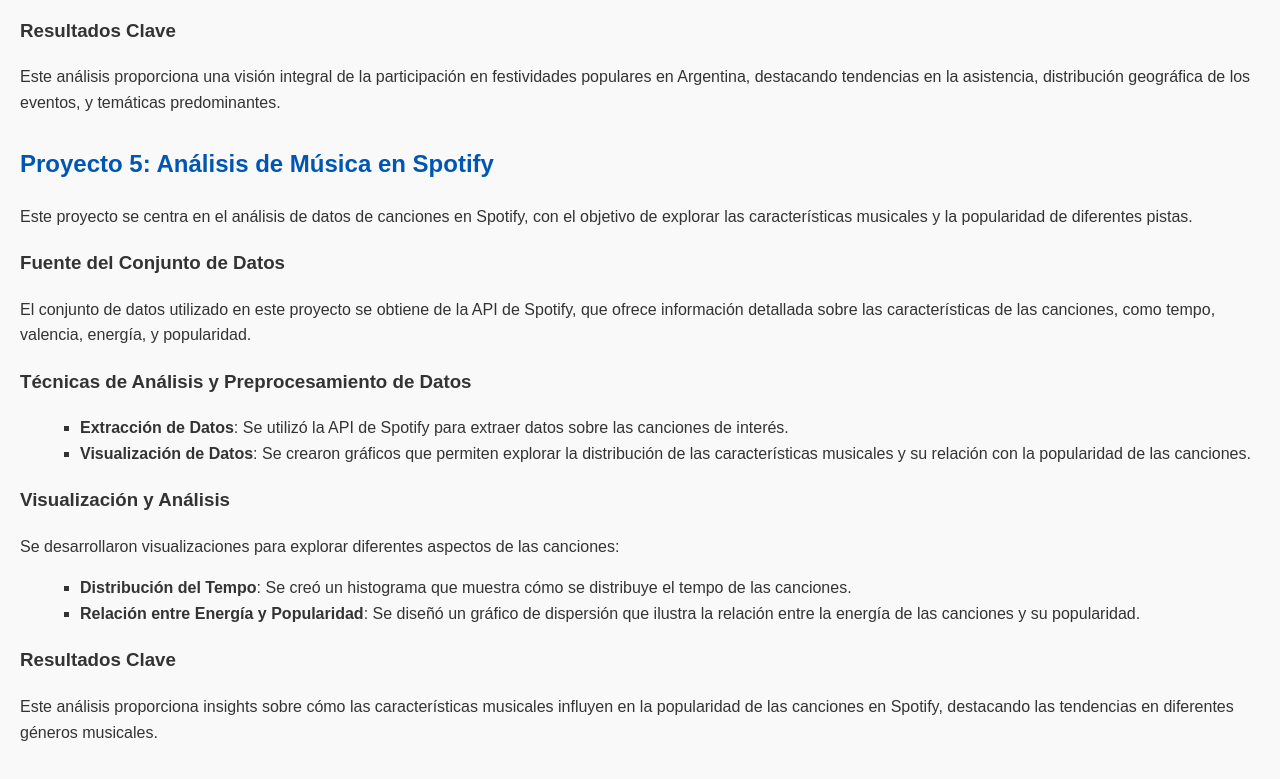
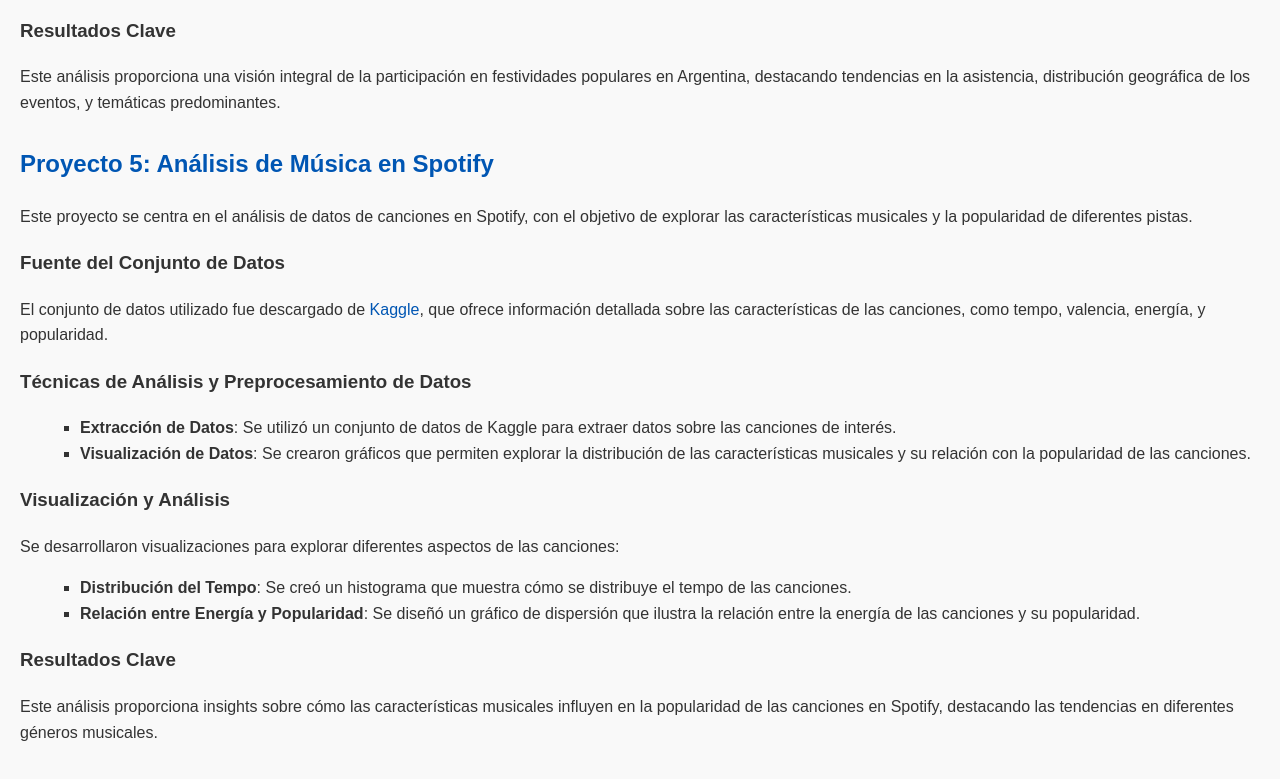
Before and after one commit to AlvarezLI/Portafolio_alvarez, a plain HTML site: page index.html in a window 1280 px wide. Shown: the part 2516-3295 px from the top of the page. Drawn offline with Linux system fonts and the light colour scheme.

Commit message:
Update index.html

```diff
--- a/index.html
+++ b/index.html
@@ -142,11 +142,11 @@
         <p>Este proyecto se centra en el análisis de datos de canciones en Spotify, con el objetivo de explorar las características musicales y la popularidad de diferentes pistas.</p>
 
         <h3>Fuente del Conjunto de Datos</h3>
-        <p>El conjunto de datos utilizado en este proyecto se obtiene de la API de Spotify, que ofrece información detallada sobre las características de las canciones, como tempo, valencia, energía, y popularidad.</p>
+        <p>El conjunto de datos utilizado fue descargado de <a href="https://www.kaggle.com/datasets/zauberfisch/spotify-playlist-analytics" target="_blank">Kaggle</a>, que ofrece información detallada sobre las características de las canciones, como tempo, valencia, energía, y popularidad.</p>
 
         <h3>Técnicas de Análisis y Preprocesamiento de Datos</h3>
         <ul>
-            <li><strong>Extracción de Datos</strong>: Se utilizó la API de Spotify para extraer datos sobre las canciones de interés.</li>
+            <li><strong>Extracción de Datos</strong>: Se utilizó un conjunto de datos de Kaggle para extraer datos sobre las canciones de interés.</li>
             <li><strong>Visualización de Datos</strong>: Se crearon gráficos que permiten explorar la distribución de las características musicales y su relación con la popularidad de las canciones.</li>
         </ul>
 
```
